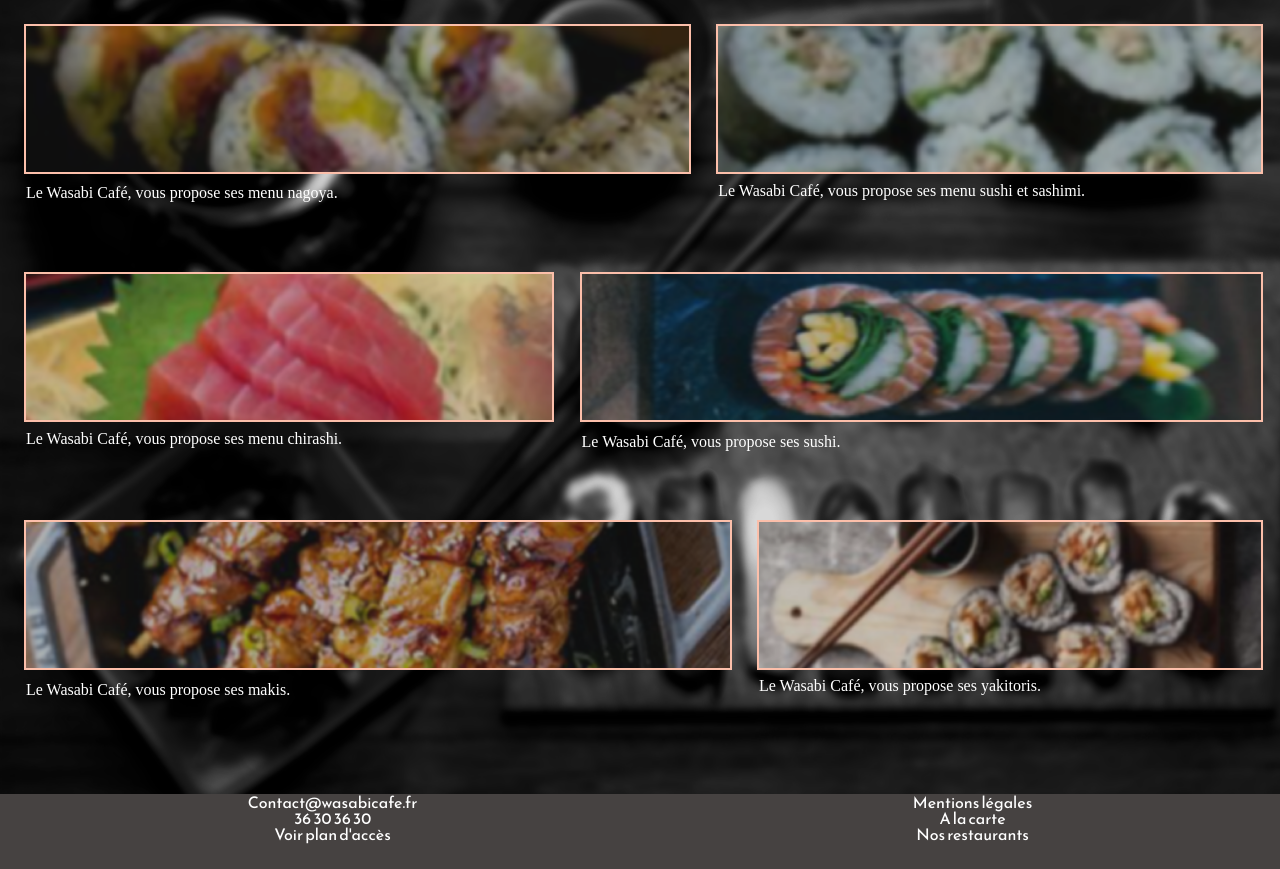
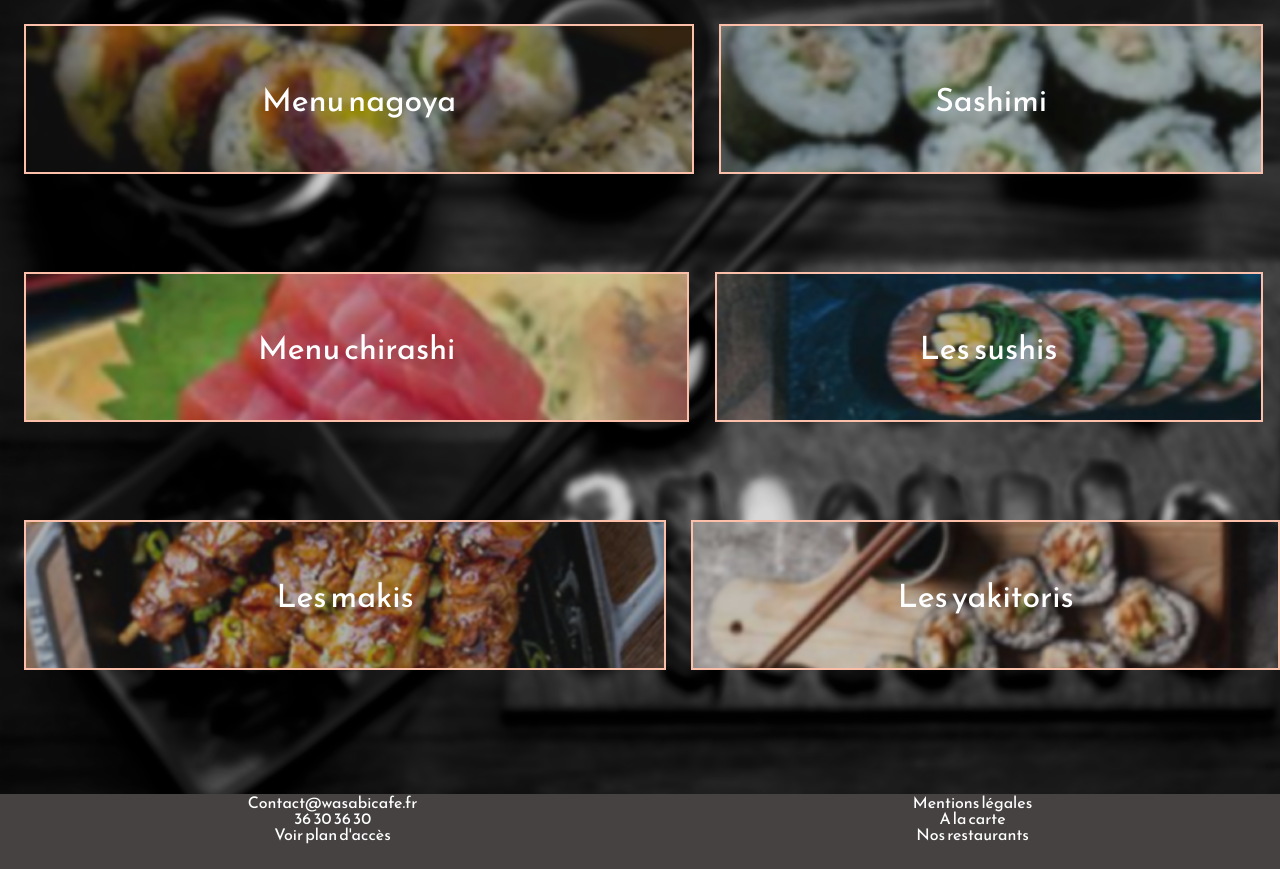
Before and after one commit to antoebtfr/Projet_Wasabi, a PHP site: page / in a window 1280 px wide. Shown: the part 40-909 px from the top of the page. Run offline with PHP 8.4, Linux system fonts and the light colour scheme.

Commit message:
modif hover et text

```diff
--- a/index.html
+++ b/index.html
@@ -34,32 +34,32 @@
             <div class="block-container">
                 <section class="block un">
                     <div class="block-image un"> <p class="my-text">Menu nagoya</p></div>
-                    <div class="block-text">Le Wasabi Café, vous propose ses menu nagoya.</div>
+                    <div class="block-text">Vous trouverez ici différent type menu</div>
                 </section>
                 <section class="block deux">
-                        <div class="block-image deux"><p class="my-text">Menu sushi et sashimi</p></div>
-                        <div class="block-text">Le Wasabi Café, vous propose ses menu sushi et sashimi.</div>
+                        <div class="block-image deux"><p class="my-text">Sashimi</p></div>
+                        <div class="block-text">Sashimi:  tranches de poisson frais consommé cru.</div>
                 </section>
             </div>
             <div class="block-container">
 
                 <section class="block trois">
                         <div class="block-image trois"><p class="my-text">Menu chirashi</p></div>
-                        <div class="block-text">Le Wasabi Café, vous propose ses menu chirashi.</div>
+                        <div class="block-text">Chirashi : un simple bol de riz à sushi sur lequel sont déposées les garnitures froides.</div>
                 </section>
                 <section class="block quatre">
                         <div class="block-image quatre"><p class="my-text">Les sushis</p></div>
-                        <div class="block-text">Le Wasabi Café, vous propose ses sushi.</div>
+                        <div class="block-text">Sushi:  riz vinaigré combiné avec un autre ingrédient</div>
                 </section>
             </div>
             <div class="block-container">
                 <section class="block cinq">
                         <div class="block-image cinq"><p class="my-text">Les makis</p></div>
-                        <div class="block-text">Le Wasabi Café, vous propose ses makis.</div>
+                        <div class="block-text">Maki: rouleau d'algue nori séchée entourant du riz blanc vinaigré, et farci par divers aliments.</div>
                 </section>
                 <section class="block six">
                         <div class="block-image six"><p class="my-text">Les yakitoris</p></div>
-                        <div class="block-text">Le Wasabi Café, vous propose ses yakitoris.</div>
+                        <div class="block-text">Yakitori: brochettes dont chaque morceau a la taille d'une bouchée, cuites sur un grill !</div>
                 </section>
             </div>
     </section>
--- a/style.css
+++ b/style.css
@@ -45,7 +45,7 @@
 }
 
 section > h1 section > h2,
-section > p {
+.block-text {
     font-family: 'Reem Kufi', 'sans-serif';
 }
 
@@ -103,6 +103,7 @@
 }
 
 .block-text{
+    opacity:0;
     margin-top:2%;
 }
 
@@ -150,13 +151,14 @@
 /* ------Fin ajout image------- */
 
 .my-text {
+    font-family: 'Reem Kufi', 'sans-serif';
     text-align: center;
     position: relative;
-    opacity:0;
+    font-size: 2rem;
     top: 40%;
 }
 
-.block:hover .my-text {
+.block:hover .block-text {
     transition: all 1s;
     opacity: 1;
 }
@@ -186,6 +188,10 @@
     .block.six {
         width: 100%;
     }
+    .block:hover .block-text {
+        transition: all 1s;
+        opacity: 1;
+    }
 
 
 }
```
